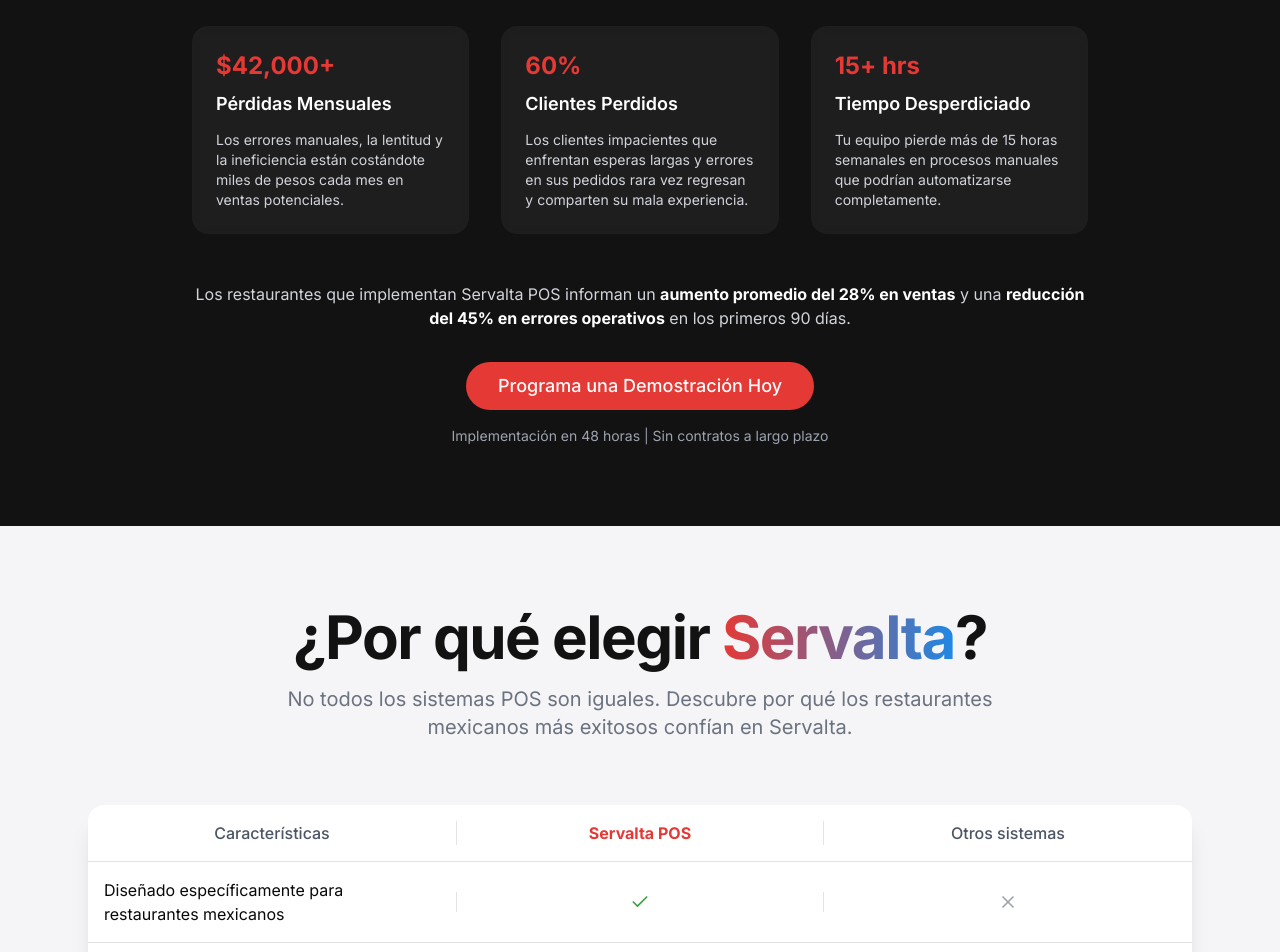
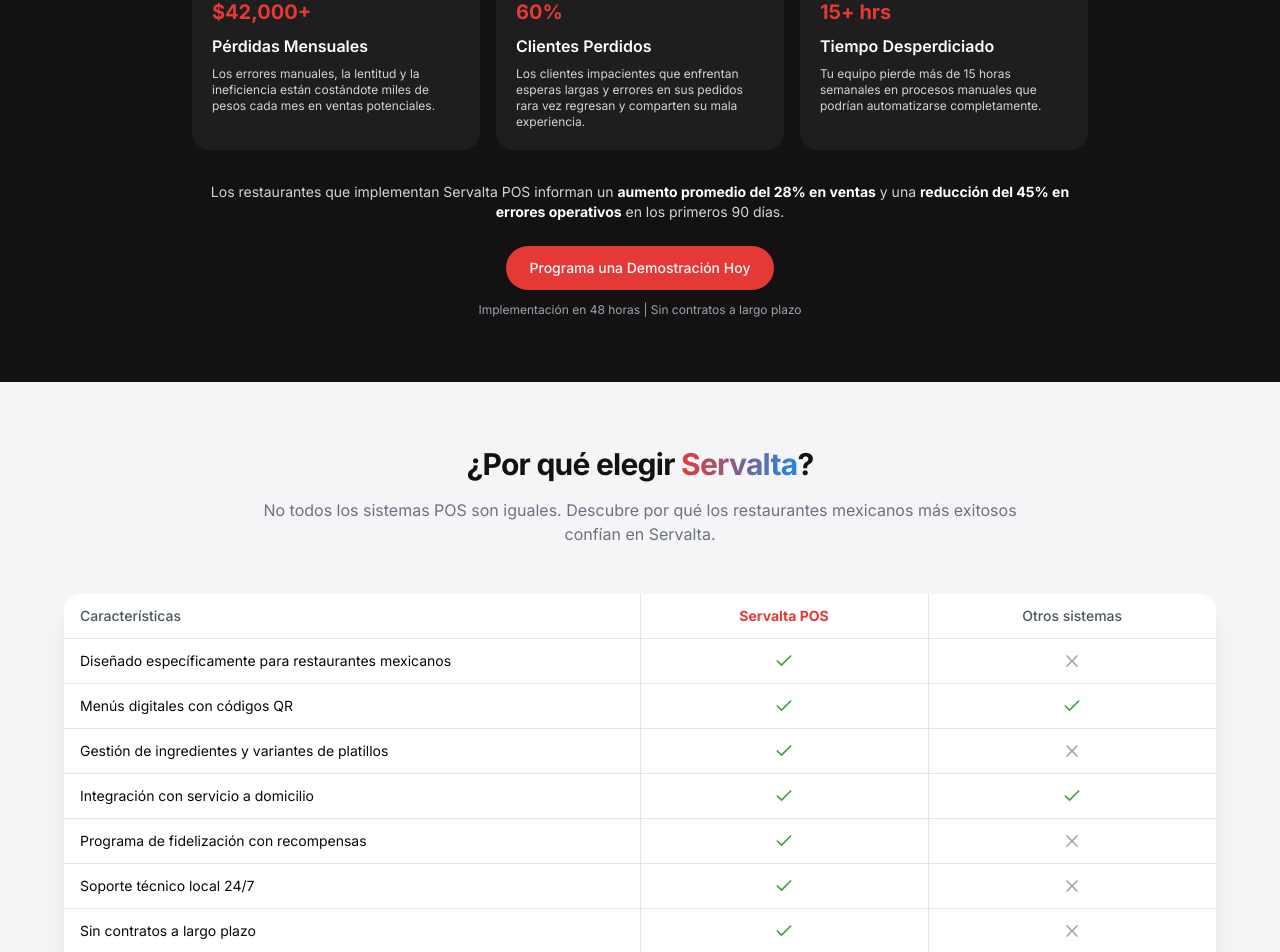
Before and after one commit to mathieuleblond06/servalta-pizza-power, a React (Vite) app: page / in a window 1280 px wide. Shown: the part 3273-4225 px from the top of the page. Built offline with nearby package versions, Linux system fonts and the light colour scheme.

Commit message:
Fix: Address form layout issues
Fixes layout issues in the "Why Choose Servalta?" and "30-day trial" sections, specifically addressing form display problems.

```diff
--- a/src/components/ComparisonSection.tsx
+++ b/src/components/ComparisonSection.tsx
@@ -47,61 +47,62 @@ const ComparisonSection = () => {
   ];
 
   return (
-    <section id="why-us" className="py-20 bg-servalta-gray">
-      <div className="container-tight">
-        <div className="text-center mb-16">
-          <h2 className="section-title animate-fade-in">
+    <section id="why-us" className="py-12 sm:py-16 bg-servalta-gray overflow-hidden">
+      <div className="container-tight px-4 sm:px-6">
+        <div className="text-center mb-8 sm:mb-12">
+          <h2 className="section-title animate-fade-in text-xl sm:text-2xl md:text-3xl">
             ¿Por qué elegir <span className="gradient-text">Servalta</span>?
           </h2>
-          <p className="section-subtitle animate-fade-in" style={{ animationDelay: '0.2s' }}>
+          <p className="section-subtitle animate-fade-in text-sm sm:text-base" style={{ animationDelay: '0.2s' }}>
             No todos los sistemas POS son iguales. Descubre por qué los restaurantes mexicanos más exitosos confían en Servalta.
           </p>
         </div>
 
-        <div className="bg-white rounded-2xl shadow-xl overflow-hidden animate-zoom-in" style={{ animationDelay: '0.3s' }}>
+        <div className="bg-white rounded-lg sm:rounded-2xl shadow-xl overflow-hidden animate-zoom-in" style={{ animationDelay: '0.3s' }}>
           <div className="overflow-x-auto">
-            <div className="min-w-[600px]">
-              <div className="grid grid-cols-3 text-center py-4 border-b">
-                <div className="col-span-1">
-                  <span className="font-medium text-gray-600">Características</span>
-                </div>
-                <div className="col-span-1 border-x">
-                  <span className="font-bold text-servalta-red">Servalta POS</span>
-                </div>
-                <div className="col-span-1">
-                  <span className="font-medium text-gray-600">Otros sistemas</span>
-                </div>
-              </div>
-
-              <div className="divide-y">
+            <table className="w-full min-w-[300px]">
+              <thead>
+                <tr className="text-center border-b">
+                  <th className="py-3 px-2 sm:px-4 text-left text-xs sm:text-sm font-medium text-gray-600 w-1/2">
+                    Características
+                  </th>
+                  <th className="py-3 px-2 sm:px-4 border-x text-center text-xs sm:text-sm font-bold text-servalta-red w-1/4">
+                    Servalta POS
+                  </th>
+                  <th className="py-3 px-2 sm:px-4 text-center text-xs sm:text-sm font-medium text-gray-600 w-1/4">
+                    Otros sistemas
+                  </th>
+                </tr>
+              </thead>
+              <tbody className="divide-y">
                 {comparisonData.map((item, index) => (
-                  <div key={index} className="grid grid-cols-3 py-4 text-center items-center">
-                    <div className="col-span-1 px-4 text-left">
-                      <span className="text-sm md:text-base">{item.feature}</span>
-                    </div>
-                    <div className="col-span-1 border-x">
+                  <tr key={index} className="text-center">
+                    <td className="py-3 px-2 sm:px-4 text-left text-xs sm:text-sm">
+                      {item.feature}
+                    </td>
+                    <td className="py-3 px-2 sm:px-4 border-x">
                       {item.servalta ? (
-                        <Check className="mx-auto h-5 w-5 text-servalta-green" />
+                        <Check className="mx-auto h-4 w-4 sm:h-5 sm:w-5 text-servalta-green" />
                       ) : (
-                        <X className="mx-auto h-5 w-5 text-servalta-red" />
+                        <X className="mx-auto h-4 w-4 sm:h-5 sm:w-5 text-servalta-red" />
                       )}
-                    </div>
-                    <div className="col-span-1">
+                    </td>
+                    <td className="py-3 px-2 sm:px-4">
                       {item.others ? (
-                        <Check className="mx-auto h-5 w-5 text-servalta-green" />
+                        <Check className="mx-auto h-4 w-4 sm:h-5 sm:w-5 text-servalta-green" />
                       ) : (
-                        <X className="mx-auto h-5 w-5 text-gray-400" />
+                        <X className="mx-auto h-4 w-4 sm:h-5 sm:w-5 text-gray-400" />
                       )}
-                    </div>
-                  </div>
+                    </td>
+                  </tr>
                 ))}
-              </div>
-            </div>
+              </tbody>
+            </table>
           </div>
 
-          <div className="bg-servalta-gray/30 py-6 px-6 text-center">
-            <p className="mb-4 font-medium text-sm md:text-base">Servalta POS está diseñado específicamente para las necesidades de los restaurantes mexicanos</p>
-            <Button className="bg-servalta-red hover:bg-servalta-red/90 rounded-full w-full sm:w-auto">
+          <div className="bg-servalta-gray/30 py-4 sm:py-6 px-4 sm:px-6 text-center">
+            <p className="mb-3 sm:mb-4 font-medium text-xs sm:text-sm">Servalta POS está diseñado específicamente para las necesidades de los restaurantes mexicanos</p>
+            <Button className="bg-servalta-red hover:bg-servalta-red/90 rounded-full text-xs sm:text-sm py-2 h-auto w-full sm:w-auto">
               Obtén tu demostración exclusiva
             </Button>
           </div>
--- a/src/components/Urgency.tsx
+++ b/src/components/Urgency.tsx
@@ -3,52 +3,52 @@ import { Button } from '@/components/ui/button';
 
 const Urgency = () => {
   return (
-    <section className="py-20 bg-servalta-dark text-white">
-      <div className="container-tight">
+    <section className="py-12 sm:py-16 bg-servalta-dark text-white overflow-hidden">
+      <div className="container-tight px-4 sm:px-6">
         <div className="max-w-4xl mx-auto text-center">
-          <span className="inline-block px-4 py-1 bg-servalta-red/20 text-servalta-red rounded-full text-sm font-medium mb-6 animate-fade-in">
+          <span className="inline-block px-3 py-1 bg-servalta-red/20 text-servalta-red rounded-full text-xs sm:text-sm font-medium mb-4 sm:mb-6 animate-fade-in">
             ⏰ NO ESPERES MÁS
           </span>
 
-          <h2 className="text-3xl sm:text-4xl md:text-5xl font-bold mb-6 animate-fade-in" style={{ animationDelay: '0.2s' }}>
+          <h2 className="text-xl sm:text-2xl md:text-3xl lg:text-4xl font-bold mb-4 sm:mb-6 animate-fade-in" style={{ animationDelay: '0.2s' }}>
             Cada día sin Servalta POS es un día de <span className="text-servalta-red">oportunidades perdidas</span>
           </h2>
 
-          <div className="grid grid-cols-1 md:grid-cols-3 gap-4 md:gap-8 my-8 md:my-12">
-            <div className="bg-white/5 backdrop-blur-sm rounded-2xl p-4 md:p-6 text-left animate-fade-in" style={{ animationDelay: '0.3s' }}>
-              <div className="text-xl md:text-2xl font-bold text-servalta-red mb-2">$42,000+</div>
-              <h3 className="text-base md:text-lg font-semibold mb-2 md:mb-3">Pérdidas Mensuales</h3>
-              <p className="text-gray-300 text-xs md:text-sm">
+          <div className="grid grid-cols-1 md:grid-cols-3 gap-3 sm:gap-4 my-6 sm:my-8">
+            <div className="bg-white/5 backdrop-blur-sm rounded-lg sm:rounded-2xl p-3 sm:p-4 md:p-5 text-left animate-fade-in" style={{ animationDelay: '0.3s' }}>
+              <div className="text-lg sm:text-xl font-bold text-servalta-red mb-1 sm:mb-2">$42,000+</div>
+              <h3 className="text-sm sm:text-base font-semibold mb-1 sm:mb-2">Pérdidas Mensuales</h3>
+              <p className="text-gray-300 text-xs">
                 Los errores manuales, la lentitud y la ineficiencia están costándote miles de pesos cada mes en ventas potenciales.
               </p>
             </div>
 
-            <div className="bg-white/5 backdrop-blur-sm rounded-2xl p-4 md:p-6 text-left animate-fade-in" style={{ animationDelay: '0.4s' }}>
-              <div className="text-xl md:text-2xl font-bold text-servalta-red mb-2">60%</div>
-              <h3 className="text-base md:text-lg font-semibold mb-2 md:mb-3">Clientes Perdidos</h3>
-              <p className="text-gray-300 text-xs md:text-sm">
+            <div className="bg-white/5 backdrop-blur-sm rounded-lg sm:rounded-2xl p-3 sm:p-4 md:p-5 text-left animate-fade-in" style={{ animationDelay: '0.4s' }}>
+              <div className="text-lg sm:text-xl font-bold text-servalta-red mb-1 sm:mb-2">60%</div>
+              <h3 className="text-sm sm:text-base font-semibold mb-1 sm:mb-2">Clientes Perdidos</h3>
+              <p className="text-gray-300 text-xs">
                 Los clientes impacientes que enfrentan esperas largas y errores en sus pedidos rara vez regresan y comparten su mala experiencia.
               </p>
             </div>
 
-            <div className="bg-white/5 backdrop-blur-sm rounded-2xl p-4 md:p-6 text-left animate-fade-in" style={{ animationDelay: '0.5s' }}>
-              <div className="text-xl md:text-2xl font-bold text-servalta-red mb-2">15+ hrs</div>
-              <h3 className="text-base md:text-lg font-semibold mb-2 md:mb-3">Tiempo Desperdiciado</h3>
-              <p className="text-gray-300 text-xs md:text-sm">
+            <div className="bg-white/5 backdrop-blur-sm rounded-lg sm:rounded-2xl p-3 sm:p-4 md:p-5 text-left animate-fade-in" style={{ animationDelay: '0.5s' }}>
+              <div className="text-lg sm:text-xl font-bold text-servalta-red mb-1 sm:mb-2">15+ hrs</div>
+              <h3 className="text-sm sm:text-base font-semibold mb-1 sm:mb-2">Tiempo Desperdiciado</h3>
+              <p className="text-gray-300 text-xs">
                 Tu equipo pierde más de 15 horas semanales en procesos manuales que podrían automatizarse completamente.
               </p>
             </div>
           </div>
 
-          <p className="text-gray-300 mb-6 md:mb-8 text-sm md:text-base animate-fade-in" style={{ animationDelay: '0.6s' }}>
+          <p className="text-gray-300 mb-4 sm:mb-6 text-xs sm:text-sm animate-fade-in" style={{ animationDelay: '0.6s' }}>
             Los restaurantes que implementan Servalta POS informan un <span className="font-bold text-white">aumento promedio del 28% en ventas</span> y una <span className="font-bold text-white">reducción del 45% en errores operativos</span> en los primeros 90 días.
           </p>
 
           <div className="animate-fade-in" style={{ animationDelay: '0.7s' }}>
-            <Button className="bg-servalta-red hover:bg-servalta-red/90 rounded-full px-6 md:px-8 py-4 md:py-6 text-base md:text-lg w-full sm:w-auto">
+            <Button className="bg-servalta-red hover:bg-servalta-red/90 rounded-full px-4 sm:px-6 py-2 sm:py-3 text-xs sm:text-sm h-auto w-full sm:w-auto">
               Programa una Demostración Hoy
             </Button>
-            <p className="text-xs md:text-sm text-gray-400 mt-4">
+            <p className="text-xs mt-3 text-gray-400">
               Implementación en 48 horas | Sin contratos a largo plazo
             </p>
           </div>
```
Also changed, not shown: src/components/CTASection.tsx (+39 -38 lines).
